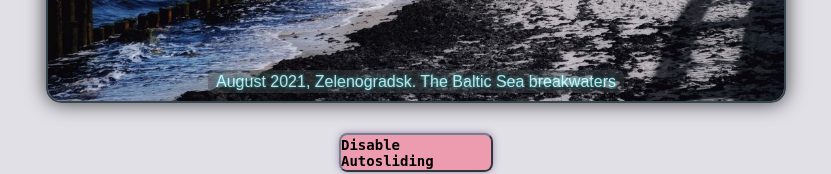
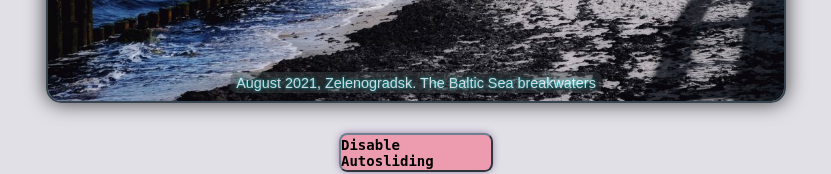
Before and after one commit to breatheInPeace/auto, a plain HTML site: page index.html in a window 1280 px wide. Shown: the part 532-706 px from the top of the page, without its empty margins (224-1055 px from the left). Drawn offline with nearby package versions, Linux system fonts and the light colour scheme; a web font is replaced by a local one.

Commit message:
Update picture desc and css font-size

```diff
--- a/script.js
+++ b/script.js
@@ -85,13 +85,13 @@ document.addEventListener("DOMContentLoaded", () => {
         "August 2019, Lysefjord (Norway). Breathtaking Preikestolen",
         "Juli 2022, Tula. The sky above",
         "June 2019, Tula. Touch and attraction",
-        "August 2019, Helsinki.  Helsinki Cathedral is located on the Senate Square in the center of the capital city 1/2",
-        "August 2019, Helsinki. Helsinki Cathedral is located on the Senate Square in the center of the capital city 2/2",
+        "August 2019, Helsinki.  Helsinki Cathedral is located on the Senate Square in the center of the city 1/2",
+        "August 2019, Helsinki. Helsinki Cathedral is located on the Senate Square in the center of the city 2/2",
         "August 2019, Helsinki. SkyWheel Helsinki is a 40-meter tall Ferris wheel in central Helsinki",
         "August 2019, Helsinki. View of the port of Helsinki from Päävartiontori street",
         "August 2019, Stockholm. Viking Line ferry in the early morning in the Viking Line terminal",
         "August 2019, Stockholm. Sentinel on the square in front of Stockholm Palace (The Royal Palace)",
-        "August 2019, Stockholm. Stockholm Cathedral (Church of Saint Nicholas) is the oldest church in Stockholm",
+        "August 2019, Stockholm. Stockholm Cathedral(Church of Saint Nicholas) and Stockholm Palace",
         "August 2019, Stockholm. Stockholm City Hall is the seat of Stockholm Municipality in Stockholm",
         "August 2019, Oslo. The Oslo Opera House in of central Oslo, at the head of the Oslofjord",
         "August 2019, Oslo. Walking on the roof of the Oslo Opera House",
--- a/style.css
+++ b/style.css
@@ -106,7 +106,7 @@ h1 {
 
 .descripton_container {
     position: absolute;
-    padding: 0.15rem 0.5rem;
+    padding: 0.15rem 0.35rem;
     width: max-content;
     text-align: center;
     left: 50%;
@@ -119,7 +119,7 @@ h1 {
 
 .desc_img {
     color: aliceblue;
-    font-size: 0.435rem;
+    font-size: 0.485rem;
     font-family: 'Proza Libre', sans-serif;
     text-shadow: 0px 0px 3px rgba(0,255,255, 0.9);
 }
@@ -194,7 +194,7 @@ h1 {
         font-size: 0.9rem;
     }
     .desc_img {
-        font-size: 1rem;
+        font-size: 0.9rem;
     }
     .slider__nav-button {
         height: 40px;
```
